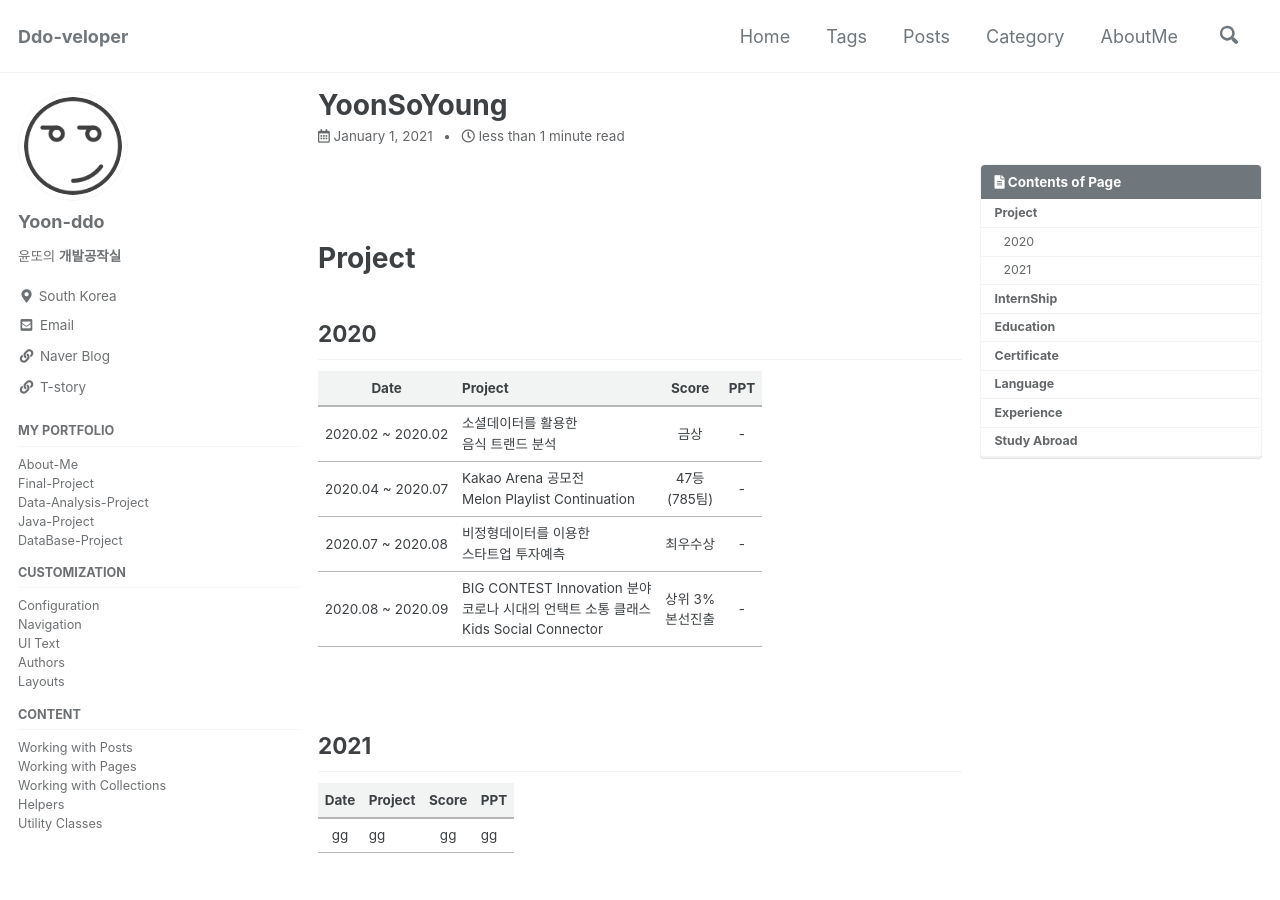
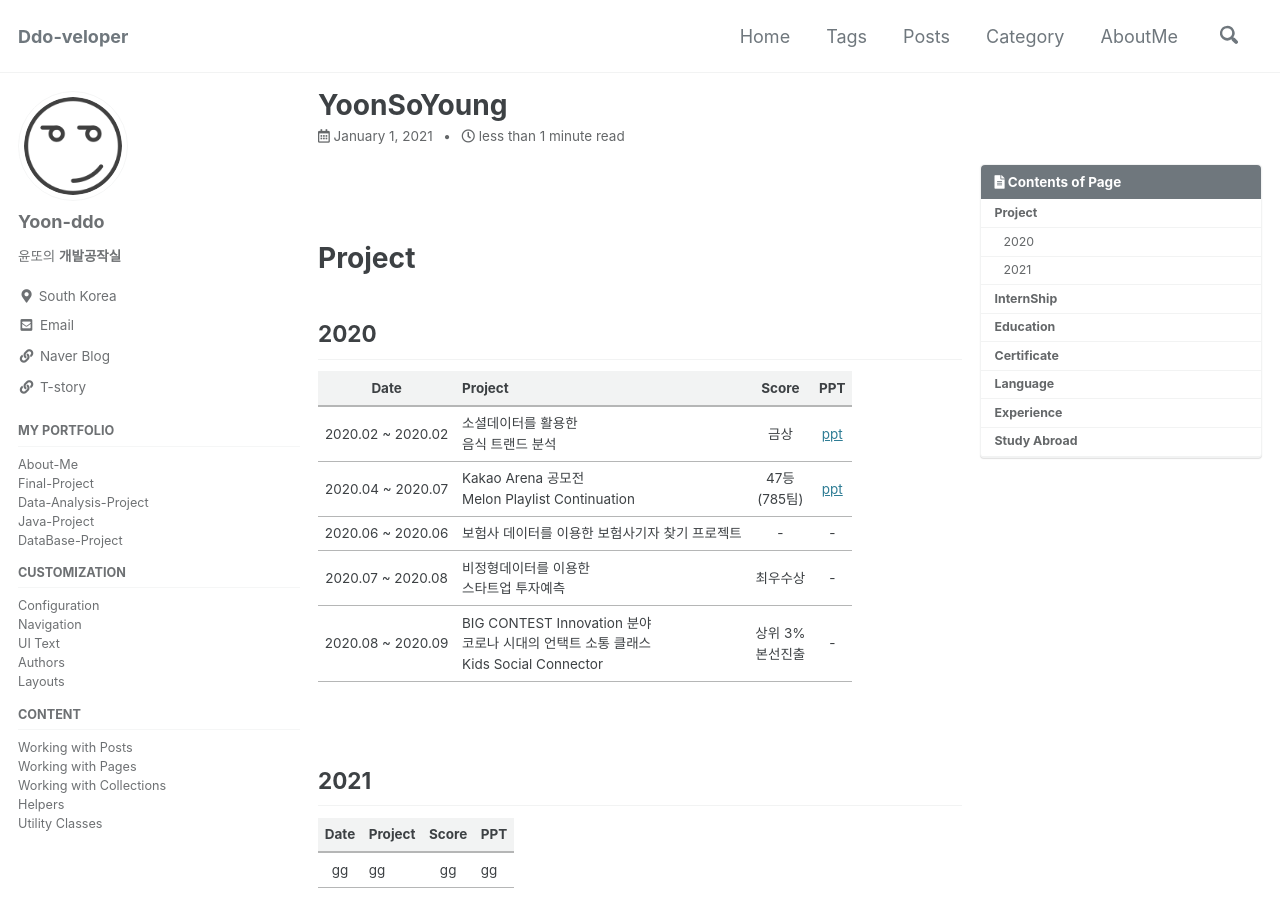
Before and after one commit to Yoon-ddo/Yoon-ddo.github.io, a Jekyll site: the page built from _posts/2021-01-01-YoonSoYoung.md, in a window 1280 px wide and 900 px high. Built offline with Jekyll 4.4.1, drawn with Linux system fonts in a browser that asks for light colours; cached includes are drawn as plain includes.

Commit message:
Update 2021-01-01-YoonSoYoung.md

```diff
--- a/_posts/2021-01-01-YoonSoYoung.md
+++ b/_posts/2021-01-01-YoonSoYoung.md
@@ -17,8 +17,9 @@ tags:
 
 | Date | Project | Score | PPT |
 |:---:|---|:---:|:---:|
-| 2020.02 ~ 2020.02 | 소셜데이터를 활용한<br>음식 트랜드 분석 | 금상 | - |
-| 2020.04 ~ 2020.07 | Kakao Arena 공모전<br>Melon Playlist Continuation | 47등<br>(785팀) | - |
+| 2020.02 ~ 2020.02 | 소셜데이터를 활용한<br>음식 트랜드 분석 | 금상 | [ppt](https://drive.google.com/file/d/1TEVn6Pkuz4fggpctEIlzCXFxXGOHr3OZ/view?usp=sharing) |
+| 2020.04 ~ 2020.07 | Kakao Arena 공모전<br>Melon Playlist Continuation | 47등<br>(785팀) | [ppt](https://drive.google.com/file/d/1I87OgbYh7G-BU0-Mq2SwqL6xYWb8OC_T/view?usp=sharing) |
+| 2020.06 ~ 2020.06 | 보험사 데이터를 이용한 보험사기자 찾기 프로젝트 | - | - |
 | 2020.07 ~ 2020.08 | 비정형데이터를 이용한<br>스타트업 투자예측 | 최우수상 | - |
 | 2020.08 ~ 2020.09 | BIG CONTEST Innovation 분야<br>코로나 시대의 언택트 소통 클래스<br>Kids Social Connector | 상위 3%<br>본선진출 | - |
 
```
